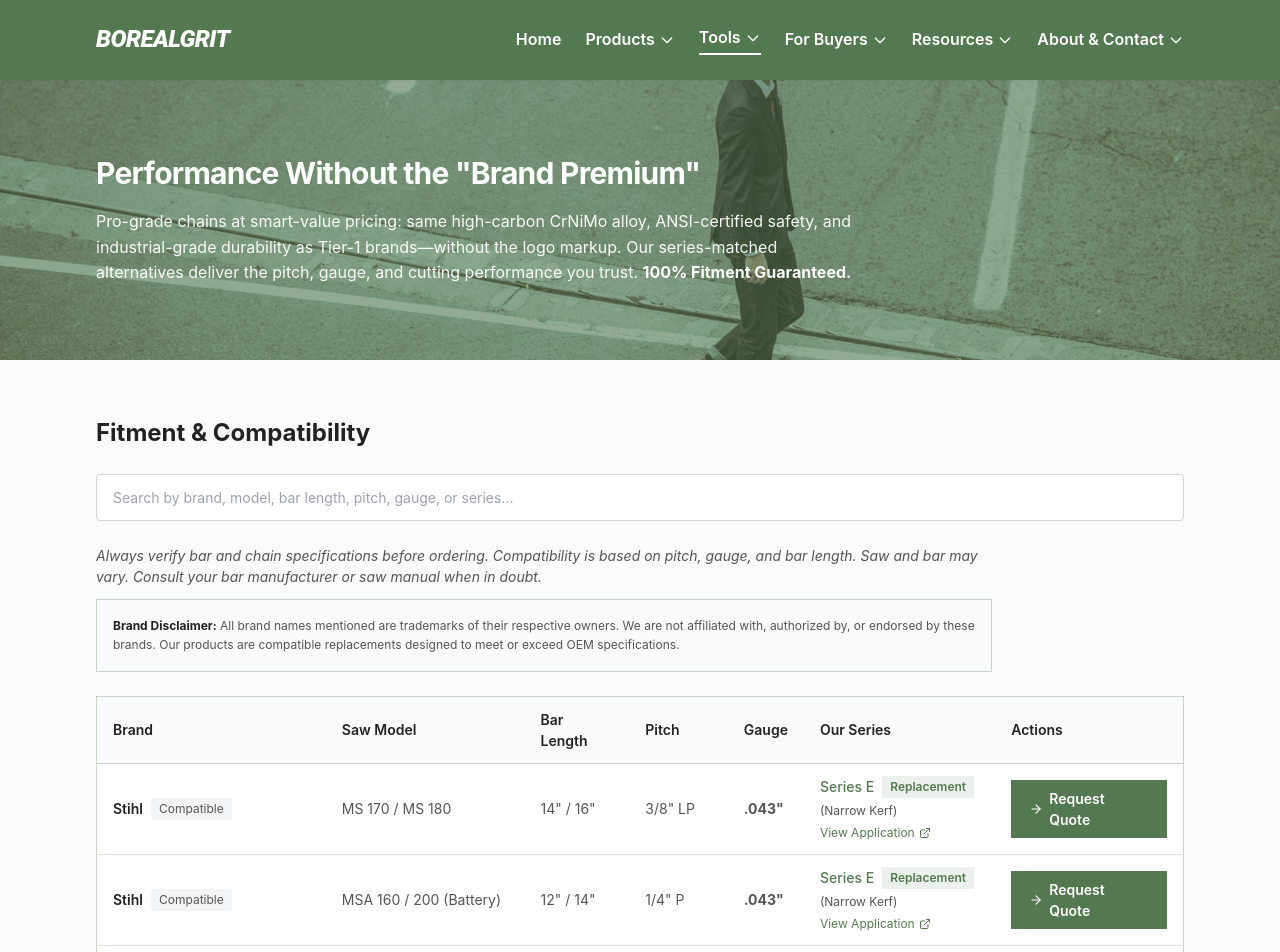
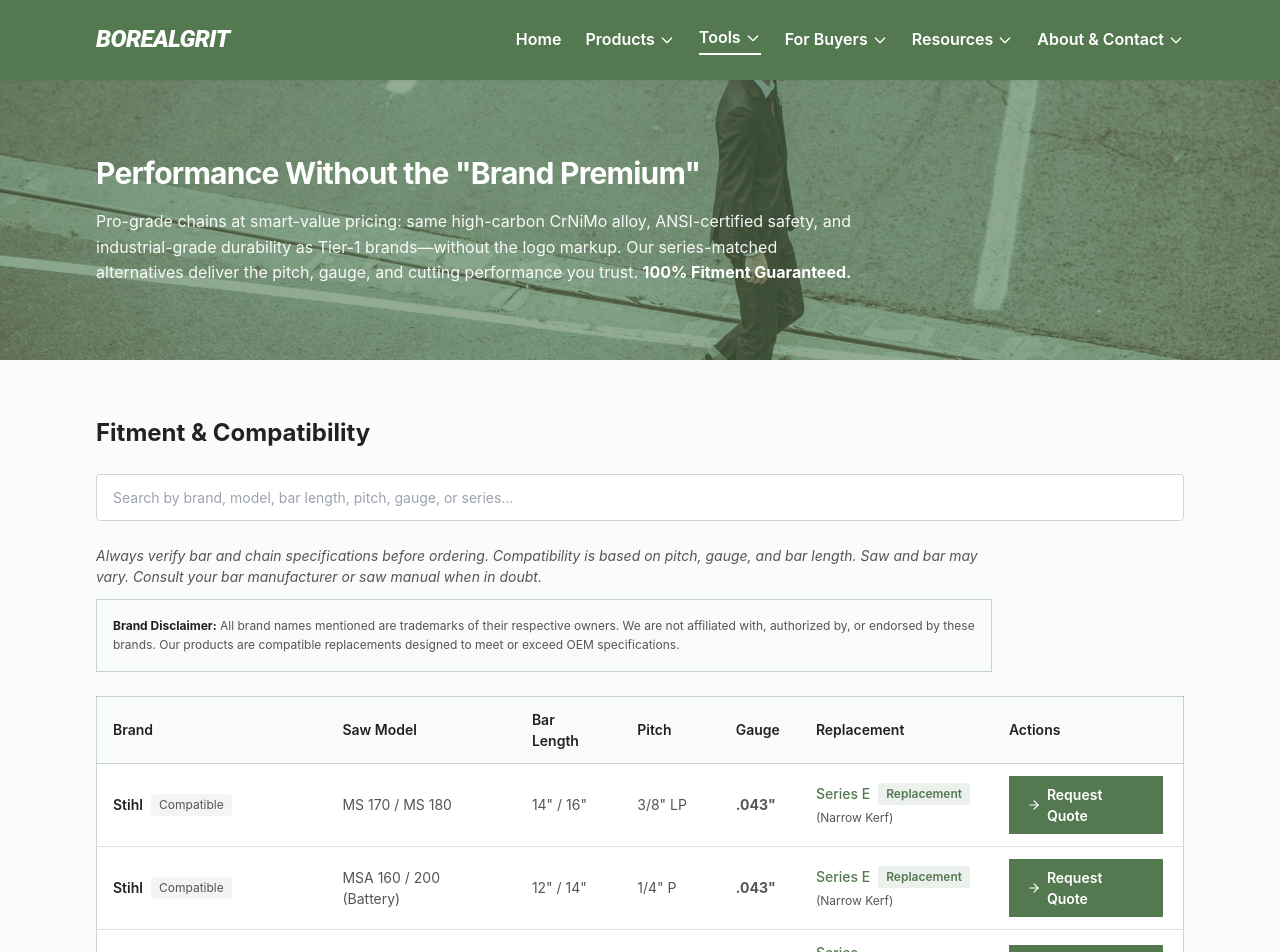
Before and after one commit to LoganOYoung/chainsaw-chain-supplier-borealgrit, a Next.js app: page /fitment-finder in a window 1280 px wide. Shown: the top 952 px of the page. Built offline with nearby package versions, Linux system fonts and the light colour scheme.

Commit message:
fitment: remove View Application, desktop column spacing, Our Series -> Replacement

```diff
--- a/app/fitment-finder/page.tsx
+++ b/app/fitment-finder/page.tsx
@@ -3,7 +3,7 @@
 import { useState } from 'react'
 import Link from 'next/link'
 import Image from 'next/image'
-import { ShieldCheck, Zap, DollarSign, ArrowRight, ExternalLink } from 'lucide-react'
+import { ShieldCheck, Zap, DollarSign, ArrowRight } from 'lucide-react'
 import Navigation from '@/components/Navigation'
 import Footer from '@/components/Footer'
 
@@ -105,16 +105,6 @@ export default function FitmentFinderPage() {
     return `/request-quote?${params.toString()}`
   }
 
-  // Get application page link based on series
-  const getApplicationLink = (series: string) => {
-    const appMap: Record<string, string> = {
-      'Series E': '/products/applications/battery-saws',
-      'Series W': '/products/applications/cold-climate',
-      'Series P': '/products/applications/professional-loggers',
-    }
-    return appMap[series] || null
-  }
-
   const filteredData = compatibilityData.filter((item) => {
     if (!searchQuery) return true
     const query = searchQuery.toLowerCase()
@@ -205,7 +195,7 @@ export default function FitmentFinderPage() {
                 <th>Bar Length</th>
                 <th>Pitch</th>
                 <th>Gauge</th>
-                <th>Our Series</th>
+                <th>Replacement</th>
                 <th className="min-w-[180px]">Actions</th>
               </tr>
             </thead>
@@ -231,7 +221,7 @@ export default function FitmentFinderPage() {
                         item.gauge
                       )}
                     </td>
-                    <td data-label="Our Series">
+                    <td data-label="Replacement">
                       <div className="flex flex-wrap items-center gap-x-2 gap-y-0.5 sm:flex-col sm:items-start sm:gap-1">
                         <div className="flex items-center gap-2">
                           <Link
@@ -245,15 +235,6 @@ export default function FitmentFinderPage() {
                           </span>
                         </div>
                         <span className="text-text-body text-xs">({item.seriesType})</span>
-                        {getApplicationLink(item.series) && (
-                          <Link
-                            href={getApplicationLink(item.series)!}
-                            className="text-xs text-forest-brand hover:underline inline-flex items-center gap-1"
-                          >
-                            View Application
-                            <ExternalLink className="w-3 h-3 shrink-0" />
-                          </Link>
-                        )}
                       </div>
                     </td>
                     <td className="min-w-0 fitment-actions-cell" data-label="Actions">
@@ -320,7 +301,7 @@ export default function FitmentFinderPage() {
             <table className="fitment-crossref-table w-full min-w-[1000px]">
               <thead>
                 <tr>
-                  <th>Our Series</th>
+                  <th>Replacement</th>
                   <th>Pitch / Gauge</th>
                   <th>Oregon Model</th>
                   <th>Stihl Model</th>
@@ -332,7 +313,7 @@ export default function FitmentFinderPage() {
                 {filteredCrossRef.length > 0 ? (
                   filteredCrossRef.map((item) => (
                     <tr key={item.id}>
-                      <td className="font-medium" data-label="Our Series">
+                      <td className="font-medium" data-label="Replacement">
                         <Link href={item.seriesLink} className="text-forest-brand hover:underline">
                           {item.series}
                         </Link>
--- a/app/globals.css
+++ b/app/globals.css
@@ -154,6 +154,27 @@ body {
   padding: 0.75rem 1rem;
   text-align: left;
   border-bottom: 1px solid rgba(84, 121, 80, 0.2);
+}
+
+/* Desktop: more horizontal padding so right columns don't feel cramped */
+@media (min-width: 768px) {
+  .fitment-gauge-table th,
+  .fitment-gauge-table td,
+  .fitment-compat-table th,
+  .fitment-compat-table td,
+  .fitment-crossref-table th,
+  .fitment-crossref-table td {
+    padding-left: 1rem;
+    padding-right: 1.25rem;
+  }
+  .fitment-compat-table th:nth-child(6),
+  .fitment-compat-table td:nth-child(6) {
+    min-width: 10rem;
+  }
+  .fitment-compat-table th:nth-child(7),
+  .fitment-compat-table td:nth-child(7) {
+    min-width: 11rem;
+  }
 }
 .fitment-gauge-table thead th,
 .fitment-compat-table thead th,
```
